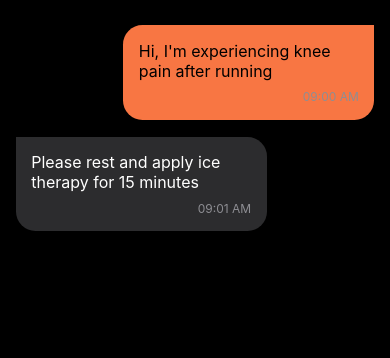
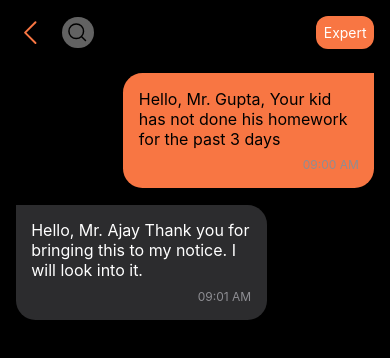
Before and after one commit to TalJa1/HoopHeal, a React Native app: screen /ChatView in a window 390 px wide. Shown: the top 358 px of the page. Built offline with nearby package versions, Linux system fonts and the light colour scheme.

Commit message:
Add search icon and header component to ChatView for improved navigation

```diff
--- a/assets/svgIcon.tsx
+++ b/assets/svgIcon.tsx
@@ -7,6 +7,17 @@ import {SvgXml} from 'react-native-svg';
 
 export const test = (w?: any, h?: any, color?: any) => {
   const xml = ``;
+
+  return <SvgXml xml={xml} width={w} height={h} />;
+};
+
+export const searchIcon = (w?: any, h?: any, color?: any) => {
+  const xml = `<svg width="24" height="24" viewBox="0 0 24 24" fill="none" xmlns="http://www.w3.org/2000/svg">
+<path d="M20 20L15.8033 15.8033M18 10.5C18 6.35786 14.6421 3 10.5 3C6.35786 3 3 6.35786 3 10.5C3 14.6421 6.35786 18 10.5 18C14.6421 18 18 14.6421 18 10.5Z" stroke=${
+    color ?? '#03020B'
+  } stroke-width="1.5" stroke-linecap="round" stroke-linejoin="round"/>
+</svg>
+`;
 
   return <SvgXml xml={xml} width={w} height={h} />;
 };
--- a/views/progress/ChatView.tsx
+++ b/views/progress/ChatView.tsx
@@ -1,8 +1,25 @@
 /* eslint-disable react-native/no-inline-styles */
-import {ScrollView, StatusBar, StyleSheet, Text, View} from 'react-native';
+import {
+  ScrollView,
+  StatusBar,
+  StyleSheet,
+  Text,
+  TouchableOpacity,
+  View,
+} from 'react-native';
 import React from 'react';
-import {containerStyle, scrollContainer, vh, vw} from '../../services/styleProps';
+import {
+  centerAll,
+  containerStyle,
+  rowCenter,
+  scrollContainer,
+  vh,
+  vw,
+} from '../../services/styleProps';
 import {SafeAreaView} from 'react-native-safe-area-context';
+import {useNavigation} from '@react-navigation/native';
+import {NativeStackNavigationProp} from '@react-navigation/native-stack';
+import {backIcon, searchIcon} from '../../assets/svgIcon';
 
 interface Message {
   id: number;
@@ -14,13 +31,13 @@ interface Message {
 const sampleMessages: Message[] = [
   {
     id: 1,
-    text: "Hi, I'm experiencing knee pain after running",
+    text: 'Hello, Mr. Gupta, Your kid has not done his homework for the past 3 days',
     isUser: true,
     timestamp: '09:00 AM',
   },
   {
     id: 2,
-    text: 'Please rest and apply ice therapy for 15 minutes',
+    text: 'Hello, Mr. Ajay Thank you for bringing this to my notice. I will look into it.',
     isUser: false,
     timestamp: '09:01 AM',
   },
@@ -46,6 +63,8 @@ const ChatView = () => {
       <ScrollView
         contentContainerStyle={[scrollContainer, styles.chatContainer]}
         showsVerticalScrollIndicator={false}>
+        <Header />
+
         {sampleMessages.map(message => (
           <View
             key={message.id}
@@ -60,6 +79,46 @@ const ChatView = () => {
         ))}
       </ScrollView>
     </SafeAreaView>
+  );
+};
+
+const Header: React.FC = () => {
+  const navigation = useNavigation<NativeStackNavigationProp<any>>();
+
+  return (
+    <View style={[rowCenter, {marginBottom: vh(2)}]}>
+      <View style={[rowCenter]}>
+        <TouchableOpacity onPress={() => navigation.goBack()}>
+          {backIcon(vw(8), vw(8), '#F87643')}
+        </TouchableOpacity>
+        <View
+          style={[
+            {
+              marginLeft: vw(4),
+              width: vw(8),
+              height: vw(8),
+              backgroundColor: '#626262',
+              borderRadius: vw(50),
+            },
+            centerAll,
+          ]}>
+          {searchIcon(vw(6), vw(6), 'black')}
+        </View>
+      </View>
+      <View
+        style={[
+          {
+            backgroundColor: '#F87643',
+            borderRadius: 12,
+            padding: vw(2),
+            position: 'absolute',
+            right: vw(0),
+          },
+          centerAll,
+        ]}>
+        <Text style={{color: 'white'}}>Expert</Text>
+      </View>
+    </View>
   );
 };
 
```
